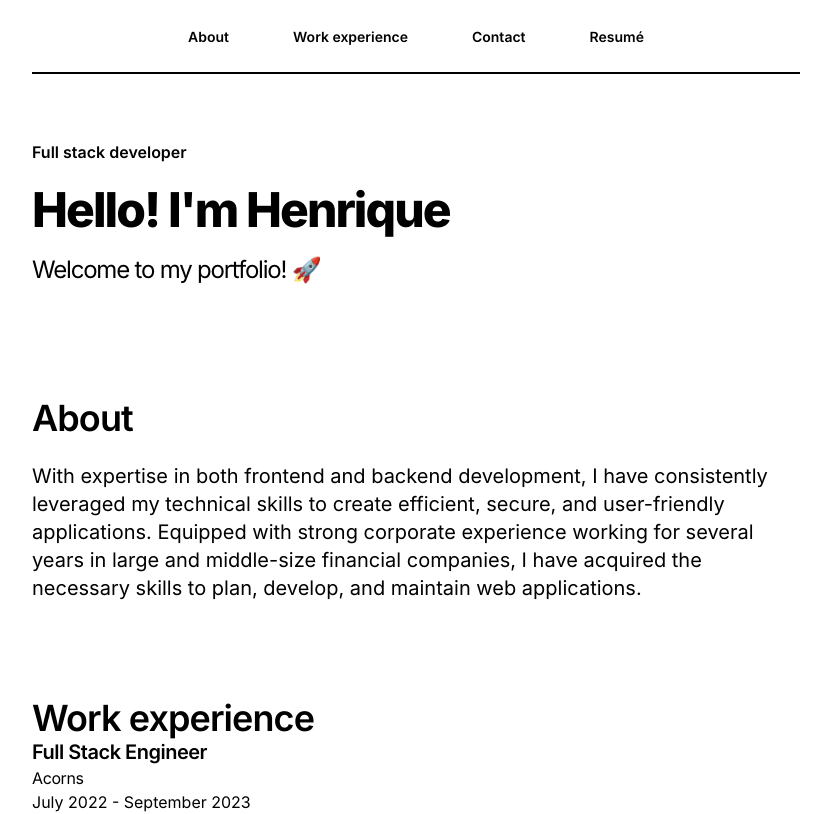
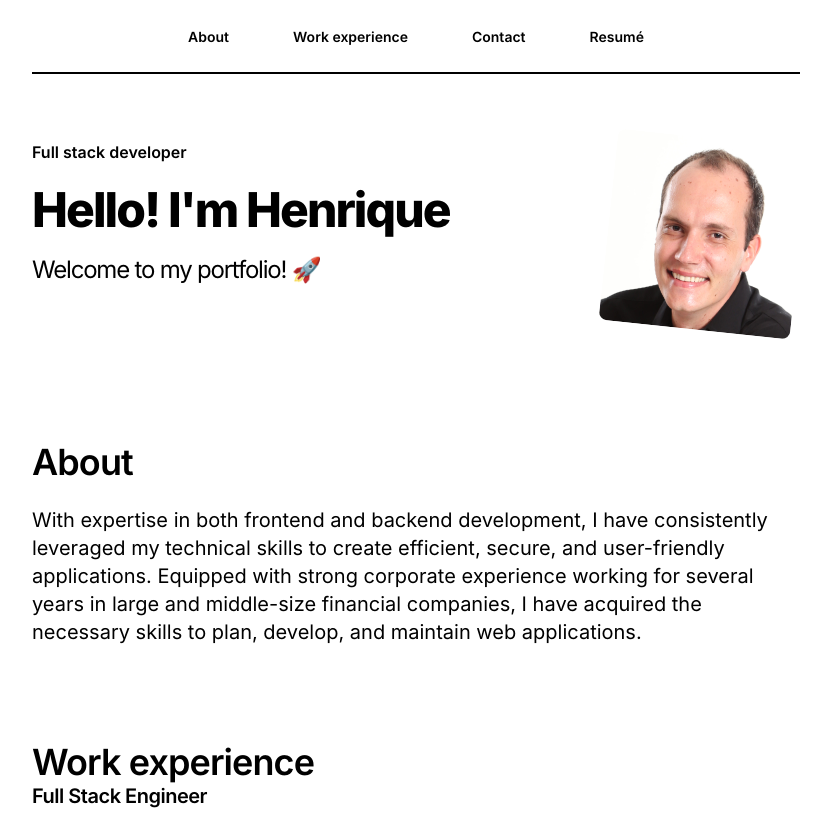
Before and after one commit to hrohden/hrohden.github.io, a React (Vite) app: page / in a window 1280 px wide. Shown: the top 814 px of the page, without its empty margins (224-1055 px from the left). Built offline with nearby package versions, Linux system fonts and the light colour scheme.

Commit message:
Add profile picture to Intro section

```diff
--- a/src/sections/Intro.tsx
+++ b/src/sections/Intro.tsx
@@ -1,7 +1,9 @@
+import me from "../assets/me.jpg";
+
 const Intro = () => {
   return (
-    <section className="py-16">
-      <div className="flex flex-col gap-4">
+    <section className="py-16 flex">
+      <div className="flex flex-col gap-4 w-3/4">
         <p className="text-base font-semibold leading-7">
           Full stack developer
         </p>
@@ -12,6 +14,9 @@ const Intro = () => {
           Welcome to my portfolio! 🚀
         </h2>
       </div>
+      <div className="w-1/4">
+        <img src={me} className="object-cover rounded-lg rotate-6" />
+      </div>
     </section>
   );
 };
```
Also changed, not shown: src/assets/me.jpg (added).
